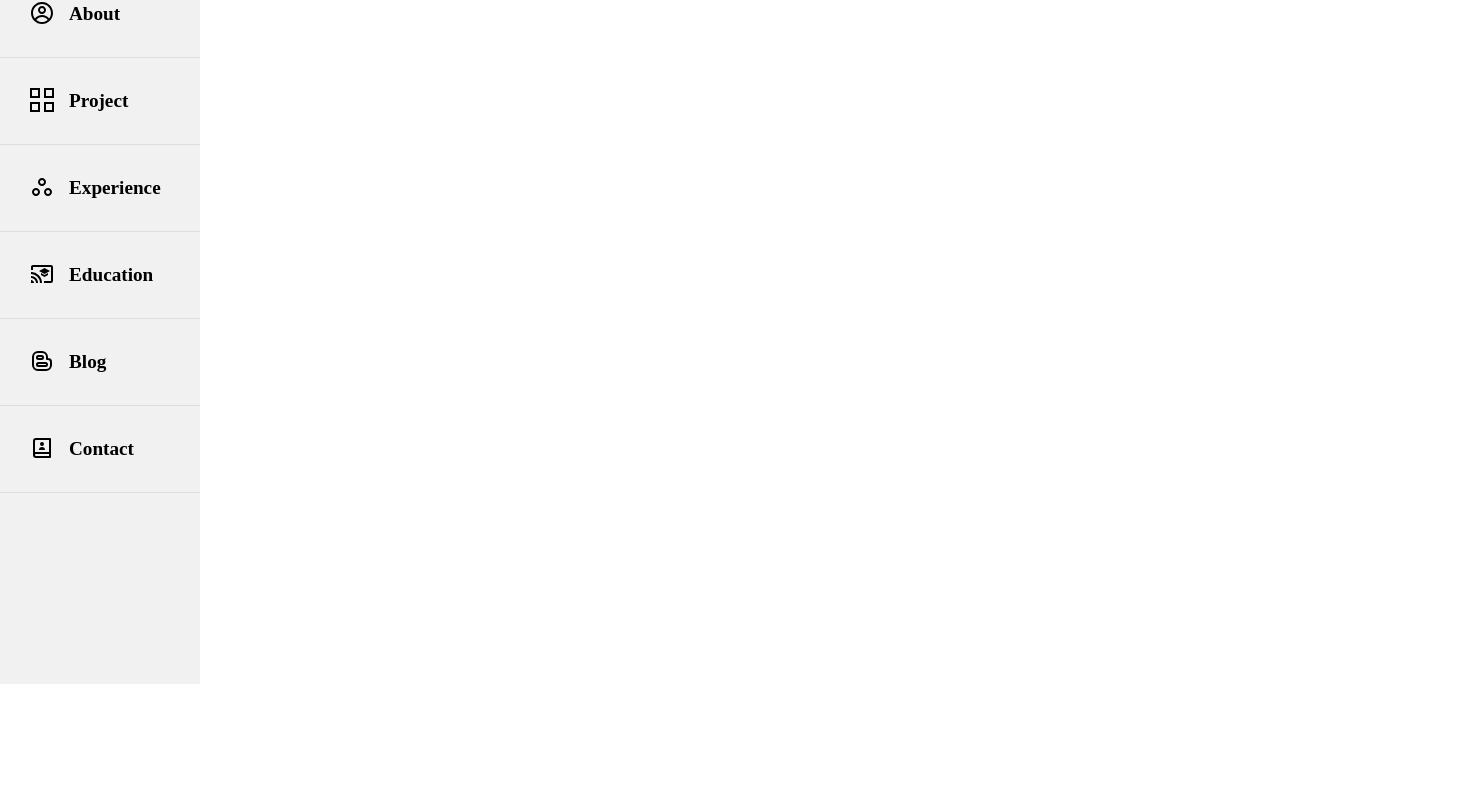
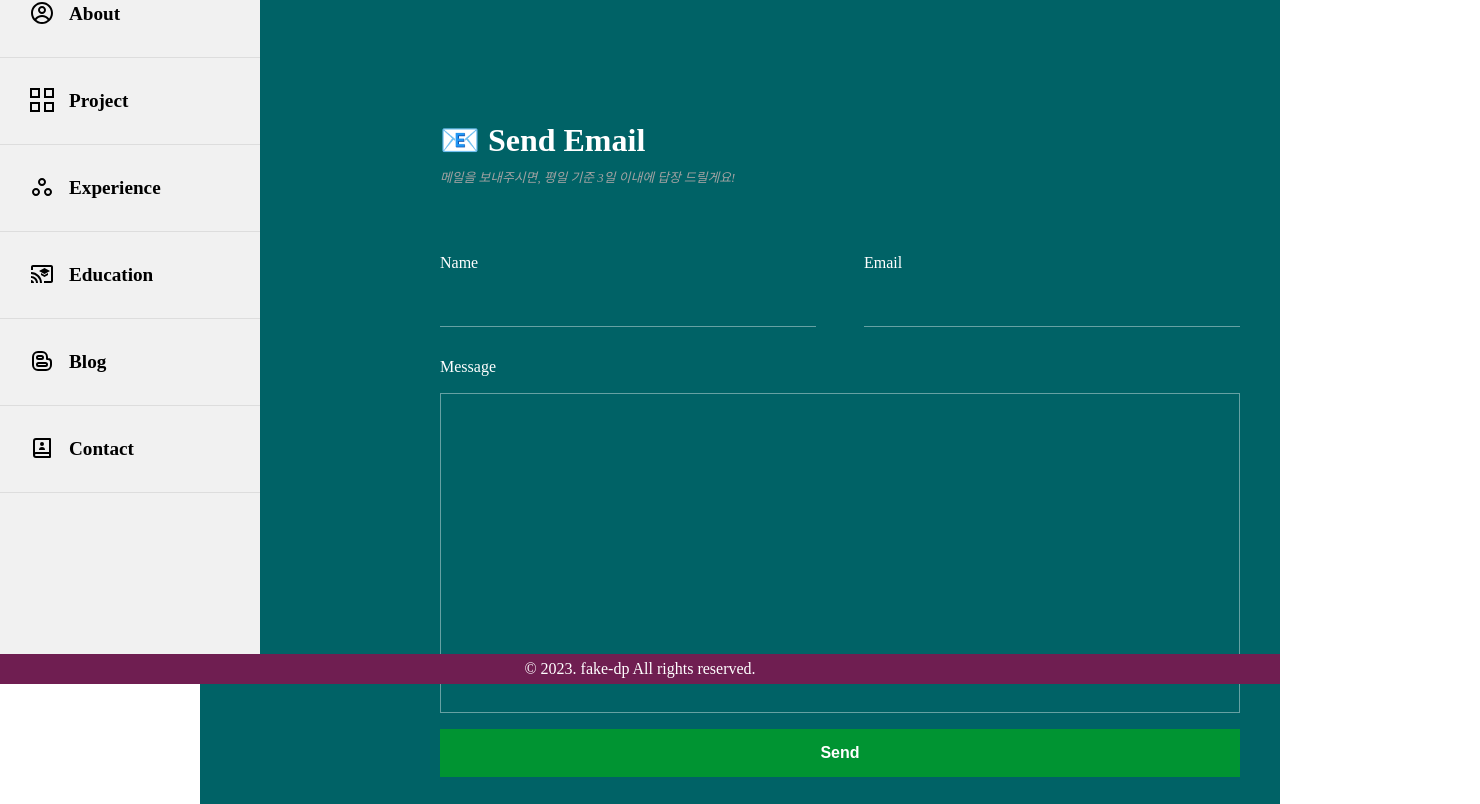
Before and after one commit to fake-dp/myWepsite, a React (Create React App) app in the folder client/: page /contact in a window 1280 px wide. Shown: the part 116-920 px from the top of the page, 1480 px wide, since content can reach past the window. Before the commit the page ends 800 px from the top, so only its background shows below. Built offline with nearby package versions, Linux system fonts and the light colour scheme; no server answers.

Commit message:
footer & 이메일폼 css작업

```diff
--- /dev/null
+++ b/client/src/components/EmailForm.tsx
@@ -0,0 +1,71 @@
+import React, { useRef } from "react";
+import emailjs from "@emailjs/browser";
+import styled from "styled-components";
+import * as S from "../style/contactStyled";
+const EmailForm = () => {
+  const form = React.useRef(null);
+  const service_id = process.env.REACT_APP_EMAILJS_SERVICE_ID;
+  const template_id = process.env.REACT_APP_EMAILJS_TEMPLATE_ID;
+  const public_key = process.env.REACT_APP_EMAILJS_PUBLIC_KEY;
+
+  const sendEmail = (e: React.FormEvent<HTMLFormElement>) => {
+    e.preventDefault();
+
+    if (
+      e.currentTarget.user_name.value === "" ||
+      e.currentTarget.user_email.value === "" ||
+      e.currentTarget.message.value === ""
+    ) {
+      alert("모든 항목을 입력해주세요.");
+      return;
+    }
+
+    emailjs
+      .sendForm(
+        `${service_id}`,
+        `${template_id}`,
+        e.currentTarget,
+        `${public_key}`
+      )
+      .then(
+        (result) => {
+          console.log(result.text);
+          alert("메일이 성공적으로 전송되었습니다.");
+        },
+        (error) => {
+          console.log(error.text);
+          alert("메일 전송에 실패했습니다.");
+        }
+      );
+  };
+
+  return (
+    <S.EmailFormWrapper>
+      <S.EmailText>📧 Send Email</S.EmailText>
+      <S.EmailSubtext>
+        메일을 보내주시면, 평일 기준 3일 이내에 답장 드릴게요!
+      </S.EmailSubtext>
+      <S.FormStyle ref={form} onSubmit={sendEmail}>
+        <S.ContactInputWrapper>
+          <S.ContactWrapper>
+            <S.LabelText>Name</S.LabelText>
+            <S.ContactInput type="text" name="user_name" />
+          </S.ContactWrapper>
+
+          <S.ContactWrapper>
+            <S.LabelText>Email</S.LabelText>
+            <S.ContactInput type="email" name="user_email" />
+          </S.ContactWrapper>
+        </S.ContactInputWrapper>
+
+        <S.ContactWrapper>
+          <S.LabelText>Message</S.LabelText>
+          <S.ContactTextArea name="message" />
+          <S.ContactSumbitBtn type="submit" value="Send" />
+        </S.ContactWrapper>
+      </S.FormStyle>
+    </S.EmailFormWrapper>
+  );
+};
+
+export default EmailForm;
--- /dev/null
+++ b/client/src/components/Footer.tsx
@@ -0,0 +1,9 @@
+import { FooterContainer } from "../style/footerStyled";
+
+const Footer = () => {
+  return (
+    <FooterContainer>© 2023. fake-dp All rights reserved.</FooterContainer>
+  );
+};
+
+export default Footer;
--- a/client/src/components/Sidebar.tsx
+++ b/client/src/components/Sidebar.tsx
@@ -5,7 +5,7 @@ import { RiContactsBook2Line } from "react-icons/ri";
 import { CgProfile } from "react-icons/cg";
 import { GrProjects } from "react-icons/gr";
 import { MdWorkspacesOutline } from "react-icons/md";
-import * as S from "../style/sidebarStyeld";
+import * as S from "../style/sidebarStyled";
 
 function Sidebar() {
   return (
--- a/client/src/components/layout/Layout.tsx
+++ b/client/src/components/layout/Layout.tsx
@@ -1,11 +1,9 @@
 import Sidebar from "../Sidebar";
 import styled from "styled-components";
+import Footer from "../Footer";
 
 const MainBodyLayout = styled.div`
-  display: grid;
   margin-left: 200px;
-  width: 100%;
-  height: 100%;
 `;
 
 function Layout({ children }: any) {
@@ -13,6 +11,7 @@ function Layout({ children }: any) {
     <>
       <Sidebar />
       <MainBodyLayout>{children}</MainBodyLayout>
+      <Footer />
     </>
   );
 }
--- a/client/src/pages/Contact.tsx
+++ b/client/src/pages/Contact.tsx
@@ -1,42 +1,10 @@
-import React, { useRef } from "react";
-import emailjs from "@emailjs/browser";
-
+import EmailForm from "../components/EmailForm";
+import * as S from "../style/contactStyled";
 const Contact = () => {
-  const form = React.useRef(null);
-  const service_id = process.env.REACT_APP_EMAILJS_SERVICE_ID;
-  const template_id = process.env.REACT_APP_EMAILJS_TEMPLATE_ID;
-  const public_key = process.env.REACT_APP_EMAILJS_PUBLIC_KEY;
-
-  const sendEmail = (e: React.FormEvent<HTMLFormElement>) => {
-    e.preventDefault();
-
-    emailjs
-      .sendForm(
-        `${service_id}`,
-        `${template_id}`,
-        e.currentTarget,
-        `${public_key}`
-      )
-      .then(
-        (result) => {
-          console.log(result.text);
-        },
-        (error) => {
-          console.log(error.text);
-        }
-      );
-  };
-
   return (
-    <form ref={form} onSubmit={sendEmail}>
-      <label>Name</label>
-      <input type="text" name="user_name" />
-      <label>Email</label>
-      <input type="email" name="user_email" />
-      <label>Message</label>
-      <textarea name="message" />
-      <input type="submit" value="Send" />
-    </form>
+    <S.ContactBackground>
+      <EmailForm />
+    </S.ContactBackground>
   );
 };
 
--- /dev/null
+++ b/client/src/style/contactStyled.tsx
@@ -0,0 +1,118 @@
+import styled from "styled-components";
+
+export const ContactBackground = styled.div`
+  width: 100%;
+  height: 100%;
+  background-color: #006266;
+`;
+
+export const FormStyle = styled.form`
+  display: flex;
+  flex-direction: column;
+  width: 100%;
+  height: 100%;
+  color: #fff;
+`;
+
+export const EmailFormWrapper = styled.div`
+  height: 100%;
+  padding: 15rem;
+  /* background-color: #006266; */
+  display: flex;
+  flex-direction: column;
+  color: #fff;
+`;
+
+export const EmailText = styled.h1`
+  color: #fff;
+  font-size: 2rem;
+  font-weight: 600;
+  width: 100%;
+  min-width: 250px;
+`;
+
+export const EmailSubtext = styled.p`
+  font-size: 0.8rem;
+  color: rgb(163, 163, 163);
+  margin-bottom: 3em;
+  margin-top: 1rem;
+  font-style: italic;
+  width: 100%;
+  min-width: 300px;
+`;
+
+export const ContactInputWrapper = styled.div`
+  display: grid;
+  grid-template-columns: 1fr 1fr;
+  gap: 3rem;
+  min-width: 800px;
+  max-width: 1000px;
+`;
+
+export const ContactWrapper = styled.div`
+  margin-top: 1rem;
+  display: flex;
+  flex-direction: column;
+  color: #fff;
+`;
+
+export const LabelText = styled.label`
+  margin-top: 1rem;
+  margin-bottom: 0.5em;
+`;
+
+export const ContactInput = styled.input`
+  height: 3em;
+  border: 0;
+  border-bottom: 1px solid rgba(255, 255, 255, 0.4);
+  width: 100%;
+  padding: 0.5em;
+  background-color: transparent;
+  box-sizing: border-box;
+  color: #fff;
+  font-size: 1rem;
+  &:focus {
+    border-color: rgba(255, 255, 255, 1);
+    outline: none;
+  }
+`;
+
+export const ContactTextArea = styled.textarea`
+  border-bottom: 1px solid rgba(255, 255, 255, 0.4);
+  min-width: 800px;
+  max-width: 1000px;
+  padding: 0.5em;
+  margin-top: 10px;
+  background-color: transparent;
+  box-sizing: border-box;
+  width: 100%;
+  resize: none;
+  height: 20em;
+  border: 1px solid rgba(255, 255, 255, 0.4);
+  color: #fff;
+  font-size: 1rem;
+  &:focus {
+    border-color: rgba(255, 255, 255, 1);
+    outline: none;
+  }
+`;
+
+export const ContactSumbitBtn = styled.input`
+  box-sizing: border-box;
+  height: 3em;
+  cursor: pointer;
+  min-width: 800px;
+  max-width: 1000px;
+  border: 0;
+  background-color: #009432;
+  align-items: center;
+  color: #fff;
+  font-weight: 600;
+  font-size: 1rem;
+  margin-top: 1rem;
+  padding: 0.5em;
+  &:hover {
+    background-color: #fff;
+    color: #1b1464;
+  }
+`;
--- /dev/null
+++ b/client/src/style/footerStyled.tsx
@@ -0,0 +1,15 @@
+import styled from "styled-components";
+
+export const FooterContainer = styled.div`
+  position: fixed;
+  left: 0;
+  bottom: 0;
+  height: 30px;
+  width: 100%;
+  text-align: center;
+  display: flex;
+  align-items: center;
+  justify-content: center;
+  background-color: #6f1e51;
+  color: #fff;
+`;
--- a/client/src/style/sidebarStyeld.tsx
+++ b/client/src/style/sidebarStyled.tsx
@@ -4,7 +4,7 @@ import { Link } from "react-router-dom";
 export const SidebarContainer = styled.div`
   display: flex;
   flex-direction: column;
-  width: 200px;
+  width: 260px;
   height: 100vh;
   background-color: #f1f1f1;
   position: fixed;
```
